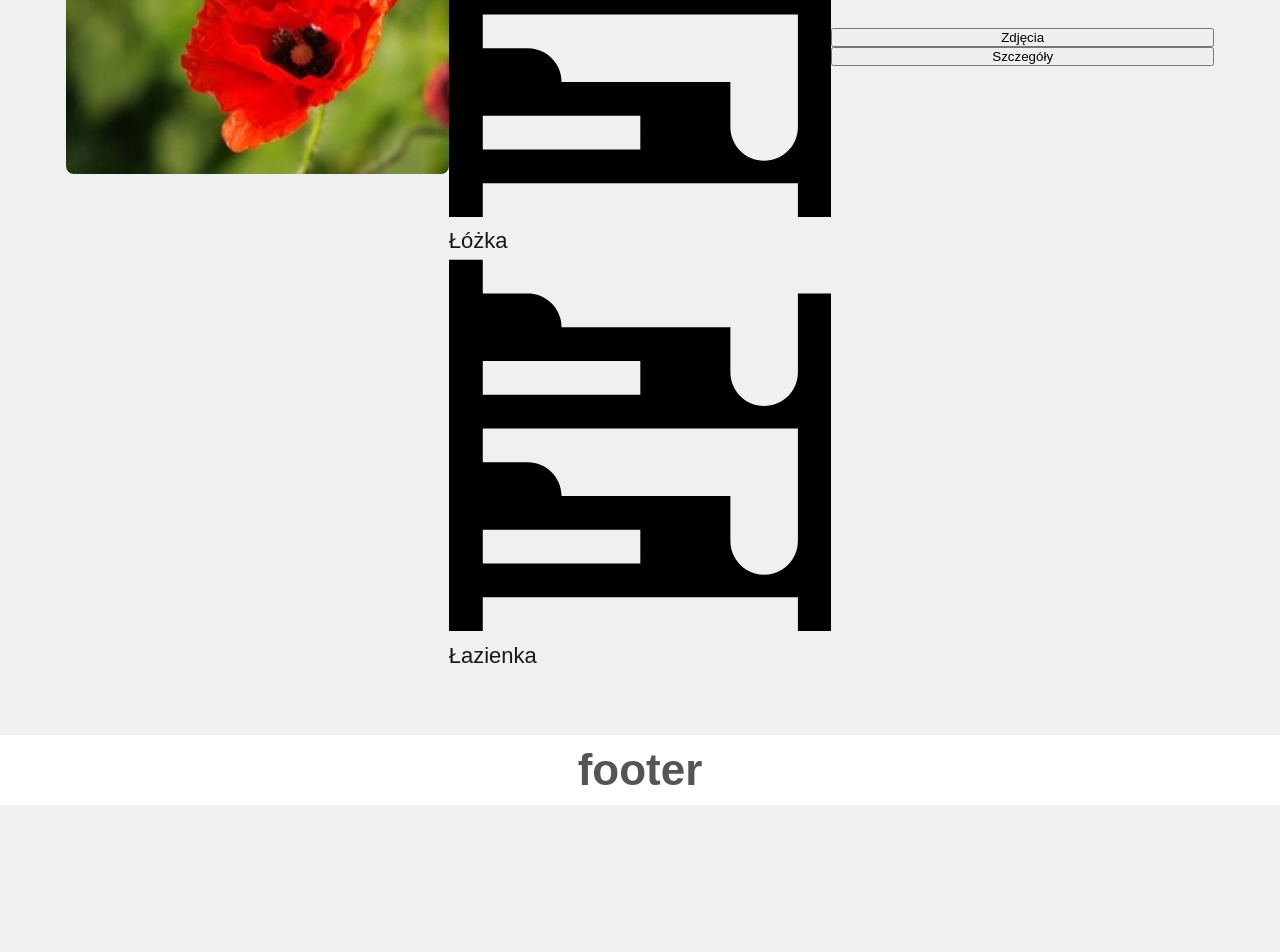
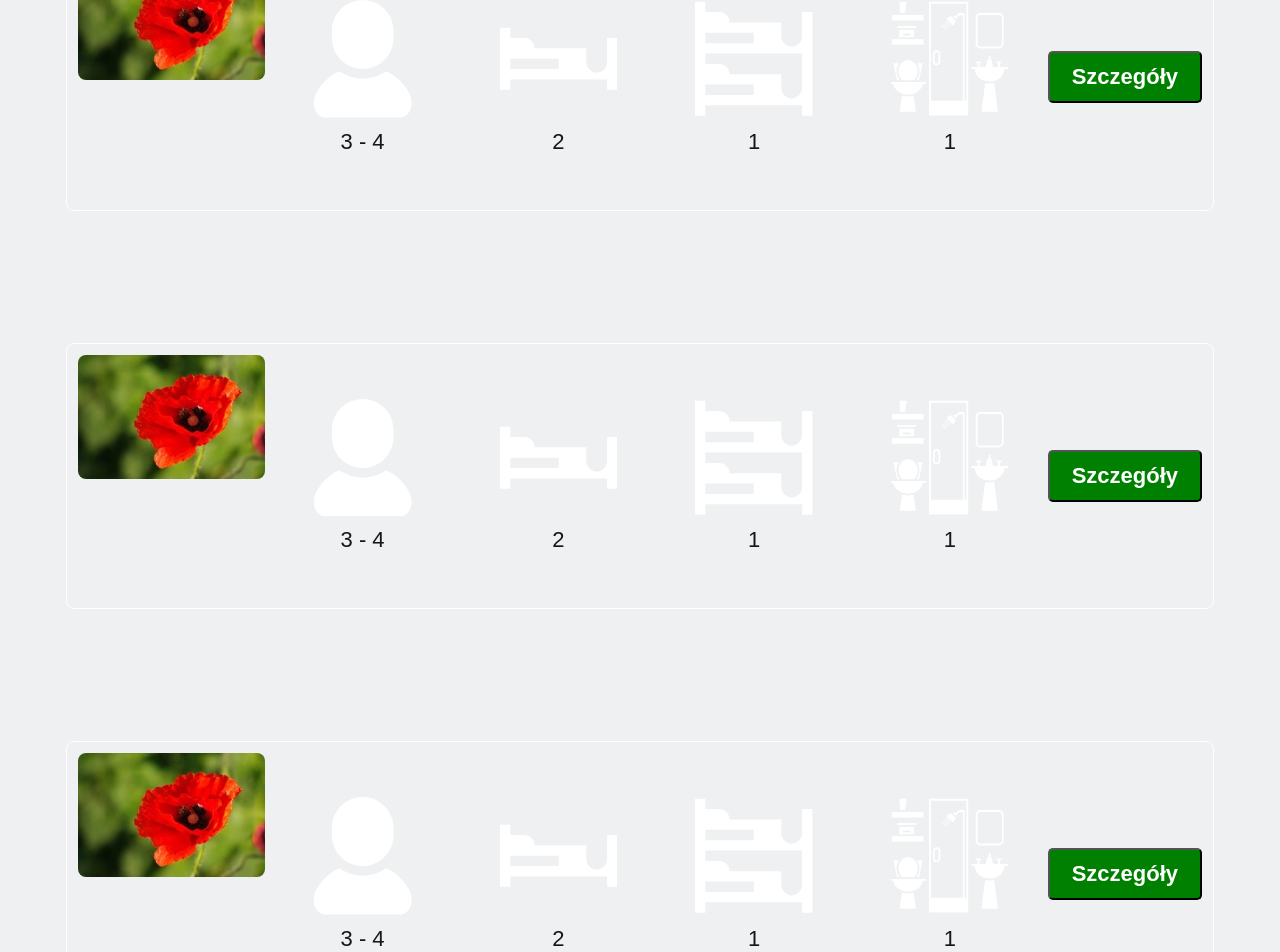
Before and after one commit to TDomagalski/nextjs-15-roomwork, a Next.js app: page /kwatery in a window 1280 px wide. Shown: the part 700-1652 px from the top of the page. Before the commit the page ends 1505 px from the top, so only its background shows below. Built offline with nearby package versions, Linux system fonts and the light colour scheme.

Commit message:
save, what done? idk

```diff
--- a/public/kwatery/room_equipment/RoomBathroomIcon.jsx
+++ b/public/kwatery/room_equipment/RoomBathroomIcon.jsx
@@ -1,30 +1,30 @@
 export default function RoomBathroomIcon() {
   return (
-    <svg fill="#000000" viewBox="0 0 545.062 545.062" xmlSpace="preserve">
+    <svg viewBox='0 0 545.062 545.062' xmlSpace='preserve'>
       <g>
         <g>
           <path
-            d="M37.294,294.047H15.3l0,0c-2.391,0-3.825,0.479-4.303,0.479l17.212,77.456c0.478,0,0.956,0,2.391,0h2.391h8.128
-			c-9.084-10.997-15.3-22.472-15.3-39.206C25.341,318.432,29.644,305.044,37.294,294.047z"
+            d='M37.294,294.047H15.3l0,0c-2.391,0-3.825,0.479-4.303,0.479l17.212,77.456c0.478,0,0.956,0,2.391,0h2.391h8.128
+			c-9.084-10.997-15.3-22.472-15.3-39.206C25.341,318.432,29.644,305.044,37.294,294.047z'
           />
           <path
-            d="M130.05,371.981L130.05,371.981l16.734-77.456c-0.479,0-1.435-0.479-4.303-0.479h-21.994
+            d='M130.05,371.981L130.05,371.981l16.734-77.456c-0.479,0-1.435-0.479-4.303-0.479h-21.994
 			c7.172,10.519,11.475,23.906,11.475,38.729c0,16.734-6.215,28.688-14.822,39.206h11.475
-			C129.572,371.981,129.572,371.981,130.05,371.981z"
+			C129.572,371.981,129.572,371.981,130.05,371.981z'
           />
           <path
-            d="M106.622,371.981c10.519-11.476,17.69-22.472,17.69-39.206c0-15.301-5.259-28.688-13.866-38.729
+            d='M106.622,371.981c10.519-11.476,17.69-22.472,17.69-39.206c0-15.301-5.259-28.688-13.866-38.729
 			c-2.869-3.347-6.693-6.693-10.041-8.606c-6.694-3.825-13.387-6.216-21.038-6.216c-7.65,0-14.822,2.391-21.037,6.216
-			c-3.347,2.391-6.694,5.26-10.041,8.606c-8.606,10.041-13.865,23.428-13.865,38.729c0,16.734,6.693,27.253,17.69,39.206H106.622z"
+			c-3.347,2.391-6.694,5.26-10.041,8.606c-8.606,10.041-13.865,23.428-13.865,38.729c0,16.734,6.693,27.253,17.69,39.206H106.622z'
           />
           <path
-            d="M479.082,384.412c-6.695,1.913-14.344,2.869-21.994,2.869c-6.693,0-13.389-0.956-20.082-2.391l-16.734,130.528
+            d='M479.082,384.412c-6.695,1.913-14.344,2.869-21.994,2.869c-6.693,0-13.389-0.956-20.082-2.391l-16.734,130.528
 			c0,1.912,1.912,3.347,4.303,3.347h67.416c2.391,0,3.826-1.912,3.826-3.825L479.082,384.412
-			C479.082,384.891,479.082,384.891,479.082,384.412z"
+			C479.082,384.891,479.082,384.891,479.082,384.412z'
           />
-          <path d="M491.99,527.85L491.99,527.85L491.99,527.85z" />
+          <path d='M491.99,527.85L491.99,527.85L491.99,527.85z' />
           <path
-            d="M540.281,311.26h-9.562h-24.863v-17.213h4.781c2.391,0,3.826-1.912,3.826-3.825v-0.478c0-2.391-1.912-3.825-3.826-3.825
+            d='M540.281,311.26h-9.562h-24.863v-17.213h4.781c2.391,0,3.826-1.912,3.826-3.825v-0.478c0-2.391-1.912-3.825-3.826-3.825
 			h-6.693h-1.434h-2.391h-1.436h-6.693c-2.391,0-3.824,1.912-3.824,3.825v0.478c0,2.391,1.912,3.825,3.824,3.825h4.781v17.213
 			h-22.949l-4.781-23.429c-0.957-4.781-1.912-10.519-7.172-10.519v-13.866c0-2.391-1.912-4.303-4.303-4.303
 			s-4.305,1.913-4.305,4.303v13.866c-5.258,0-7.648,4.303-9.084,10.519l-4.781,23.429h-28.688v-17.213h4.781
@@ -32,90 +32,90 @@ export default function RoomBathroomIcon() {
 			v0.478c0,2.391,1.912,3.825,3.826,3.825h4.303v17.213h-18.646h-7.172c-2.391,0-4.305,1.912-4.305,4.303s1.914,4.303,4.305,4.303
 			h3.346h4.303l0,0h4.305c1.434,24.863,19.602,46.379,44.943,54.984c7.172,2.391,15.777,3.825,24.385,3.825
 			c9.084,0,17.689-1.912,25.34-4.303c24.863-8.606,42.553-29.644,43.51-54.507h4.303l0,0h4.303h5.738
-			c2.391,0,4.303-1.912,4.303-4.303S542.672,311.26,540.281,311.26z"
+			c2.391,0,4.303-1.912,4.303-4.303S542.672,311.26,540.281,311.26z'
           />
           <path
-            d="M79.369,447.525c-10.041,0-19.603-1.913-28.209-4.781l-10.519,71.719c0,1.434,2.391,4.781,3.825,4.781h66.938
-			c1.913,0,3.825-2.869,3.825-5.26L104.709,443.7C97.06,446.091,88.453,447.525,79.369,447.525z"
+            d='M79.369,447.525c-10.041,0-19.603-1.913-28.209-4.781l-10.519,71.719c0,1.434,2.391,4.781,3.825,4.781h66.938
+			c1.913,0,3.825-2.869,3.825-5.26L104.709,443.7C97.06,446.091,88.453,447.525,79.369,447.525z'
           />
           <path
-            d="M153.478,389.193h3.825h2.391c2.391,0,4.303-1.912,4.303-4.303s-1.913-4.303-4.303-4.303h-1.435h-4.303l0,0h-4.303
+            d='M153.478,389.193h3.825h2.391c2.391,0,4.303-1.912,4.303-4.303s-1.913-4.303-4.303-4.303h-1.435h-4.303l0,0h-4.303
 			h-21.516h-2.391h-15.778h-2.391H97.538H58.81H48.769h-1.435H32.513l0,0h-2.391c0,0-0.478,0-0.957,0H8.128H3.825l0,0
 			c-2.391,0-3.347,1.434-3.825,3.347c0,0.478,0,0.478,0,0.956c0,0.956,0.478,1.435,0.957,2.391c0,1.435,1.434,2.391,2.869,2.391
 			h0.956h4.781c3.825,17.69,16.734,32.513,34.425,41.119c1.434,0.956,2.869,1.434,4.303,2.391c1.435,0.478,2.391,0.956,3.825,1.434
 			c8.128,2.869,17.212,4.781,26.775,4.781c8.606,0,17.212-1.434,24.863-3.824c1.434-0.479,2.391-0.957,3.825-1.435
 			c1.913-0.479,2.869-1.435,4.303-1.913c18.647-8.605,32.513-23.906,36.337-42.553C148.219,389.193,153.478,389.193,153.478,389.193
-			z"
+			z'
           />
           <path
-            d="M257.231,87.975l30.122,30.122c3.824-3.825,11.953-16.256,13.387-20.559l-22.949-22.95
-			C274.443,75.544,261.056,84.15,257.231,87.975z"
+            d='M257.231,87.975l30.122,30.122c3.824-3.825,11.953-16.256,13.387-20.559l-22.949-22.95
+			C274.443,75.544,261.056,84.15,257.231,87.975z'
           />
           <path
-            d="M257.709,105.666c0.478,0,1.435,0,1.913-0.956l2.869-2.869c0.478-0.479,0.478-0.479,0.478-0.957
+            d='M257.709,105.666c0.478,0,1.435,0,1.913-0.956l2.869-2.869c0.478-0.479,0.478-0.479,0.478-0.957
 			c0.478-0.956,0.478-1.913-0.478-2.391c-0.956-0.956-1.913-0.956-2.391-0.478c-0.478,0-0.478,0-0.956,0.478l-2.869,2.869
-			c-0.956,0.957-0.956,2.391,0,2.869C256.753,105.666,257.231,105.666,257.709,105.666z"
+			c-0.956,0.957-0.956,2.391,0,2.869C256.753,105.666,257.231,105.666,257.709,105.666z'
           />
           <path
-            d="M248.147,115.228c0.478,0,1.435,0,1.913-0.956l2.869-2.869c0.956-0.957,0.956-2.391,0-2.869
+            d='M248.147,115.228c0.478,0,1.435,0,1.913-0.956l2.869-2.869c0.956-0.957,0.956-2.391,0-2.869
 			c-0.956-0.956-2.391-0.956-2.869,0l-2.869,2.869c-0.957,0.956-0.957,2.391,0,2.869
-			C247.191,115.228,247.669,115.228,248.147,115.228z"
+			C247.191,115.228,247.669,115.228,248.147,115.228z'
           />
           <path
-            d="M243.366,117.619c-0.956-0.956-2.391-0.956-2.869,0l-3.347,3.347c-0.956,0.956-0.956,2.391,0,2.869
+            d='M243.366,117.619c-0.956-0.956-2.391-0.956-2.869,0l-3.347,3.347c-0.956,0.956-0.956,2.391,0,2.869
 			c0.479,0.478,0.957,0.956,1.913,0.956c0.957,0,1.435,0,1.913-0.956l2.869-2.869C244.322,120.487,244.322,118.575,243.366,117.619z
-			"
+			'
           />
           <path
-            d="M262.491,111.403c0.478,0.478,0.956,0.956,1.913,0.956c0.956,0,1.434,0,1.913-0.956l2.869-2.869c0,0,0-0.478,0.478-0.956
+            d='M262.491,111.403c0.478,0.478,0.956,0.956,1.913,0.956c0.956,0,1.434,0,1.913-0.956l2.869-2.869c0,0,0-0.478,0.478-0.956
 			c0.478-0.956,0.478-1.913-0.478-2.391c-0.957-0.956-1.913-0.956-2.391-0.478c-0.478,0-0.478,0-0.957,0.478l-3.347,2.869
-			C261.535,109.013,261.535,110.925,262.491,111.403z"
+			C261.535,109.013,261.535,110.925,262.491,111.403z'
           />
           <path
-            d="M256.275,114.75l-3.347,2.869c-0.956,0.957-0.956,2.391,0,2.869c0.478,0.479,0.956,0.957,1.913,0.957
-			c0.956,0,1.434,0,1.913-0.957l2.869-2.869c0.956-0.956,0.956-2.391,0-2.869C258.666,113.794,256.753,113.794,256.275,114.75z"
+            d='M256.275,114.75l-3.347,2.869c-0.956,0.957-0.956,2.391,0,2.869c0.478,0.479,0.956,0.957,1.913,0.957
+			c0.956,0,1.434,0,1.913-0.957l2.869-2.869c0.956-0.956,0.956-2.391,0-2.869C258.666,113.794,256.753,113.794,256.275,114.75z'
           />
           <path
-            d="M249.582,124.312c-0.957-0.956-2.391-0.956-2.869,0l-3.347,2.869c-0.956,0.957-0.956,2.391,0,2.869
+            d='M249.582,124.312c-0.957-0.956-2.391-0.956-2.869,0l-3.347,2.869c-0.956,0.957-0.956,2.391,0,2.869
 			c0.478,0.479,0.956,0.957,1.913,0.957c0.956,0,1.434,0,1.913-0.957l2.869-2.869C250.538,126.225,250.538,124.791,249.582,124.312z
-			"
+			'
           />
           <path
-            d="M273.009,111.403c-0.478,0-0.478,0-0.956,0.478l-2.869,2.869c-0.957,0.956-0.957,2.391,0,2.869
+            d='M273.009,111.403c-0.478,0-0.478,0-0.956,0.478l-2.869,2.869c-0.957,0.956-0.957,2.391,0,2.869
 			c0.478,0.478,0.956,0.957,1.913,0.957c0.956,0,1.434,0,1.912-0.957l2.87-2.869c0.477-0.478,0.477-0.478,0.477-0.956
-			c0.479-0.957,0.479-1.913-0.477-2.391C274.922,110.925,273.965,110.925,273.009,111.403z"
+			c0.479-0.957,0.479-1.913-0.477-2.391C274.922,110.925,273.965,110.925,273.009,111.403z'
           />
           <path
-            d="M262.491,120.966l-2.869,3.347c-0.957,0.956-0.957,2.391,0,2.869c0.478,0.478,0.956,0.957,1.913,0.957
-			c0.956,0,1.434,0,1.912-0.957l2.869-2.869c0.956-0.956,0.956-2.391,0-2.869C264.881,120.487,263.447,120.487,262.491,120.966z"
+            d='M262.491,120.966l-2.869,3.347c-0.957,0.956-0.957,2.391,0,2.869c0.478,0.478,0.956,0.957,1.913,0.957
+			c0.956,0,1.434,0,1.912-0.957l2.869-2.869c0.956-0.956,0.956-2.391,0-2.869C264.881,120.487,263.447,120.487,262.491,120.966z'
           />
           <path
-            d="M252.928,130.528l-2.869,3.347c-0.957,0.956-0.957,2.391,0,2.869c0.478,0.478,0.956,0.957,1.913,0.957
-			c0.956,0,1.434,0,1.912-0.957l2.869-2.869c0.956-0.956,0.956-2.391,0-2.869C255.319,129.572,253.884,129.572,252.928,130.528z"
+            d='M252.928,130.528l-2.869,3.347c-0.957,0.956-0.957,2.391,0,2.869c0.478,0.478,0.956,0.957,1.913,0.957
+			c0.956,0,1.434,0,1.912-0.957l2.869-2.869c0.956-0.956,0.956-2.391,0-2.869C255.319,129.572,253.884,129.572,252.928,130.528z'
           />
           <path
-            d="M393.02,82.237v4.303v116.663c0,11.953,9.562,21.516,21.516,21.516h82.236h4.303c11.953,0,21.516-9.562,21.516-21.516
+            d='M393.02,82.237v4.303v116.663c0,11.953,9.562,21.516,21.516,21.516h82.236h4.303c11.953,0,21.516-9.562,21.516-21.516
 			V82.237c0-11.953-9.562-21.516-21.516-21.516h-86.062C402.582,60.722,393.02,70.284,393.02,82.237z M501.553,69.328
 			c7.172,0,12.91,5.737,12.91,12.909v4.303v116.663c0,7.172-5.738,12.909-12.91,12.909h-86.541c-7.172,0-12.908-5.737-12.908-12.909
-			V82.237c0-7.172,5.736-12.909,12.908-12.909h82.238H501.553z"
+			V82.237c0-7.172,5.736-12.909,12.908-12.909h82.238H501.553z'
           />
           <path
-            d="M176.906,467.128v69.328h155.869h8.605h8.607h8.605V8.606H176.906V467.128L176.906,467.128z M185.513,17.212h164.476
+            d='M176.906,467.128v69.328h155.869h8.605h8.607h8.605V8.606H176.906V467.128L176.906,467.128z M185.513,17.212h164.476
 			v449.916h-8.607V65.025c0-2.391-1.912-4.303-4.303-4.303h-21.037c-1.436,0-2.391,0.479-2.869,1.435l-13.387,12.431
 			c-4.305-2.869-10.041-1.434-13.389,0l15.779,15.778c0.955-2.391,1.434-4.781,1.912-6.694l14.344-13.388h15.299v397.8H185.513
-			V17.212z"
+			V17.212z'
           />
           <path
-            d="M213.722,233.803h-4.303c-8.128,0-15.3,6.694-15.3,15.3v38.728c0,8.128,6.694,15.3,15.3,15.3h4.303
+            d='M213.722,233.803h-4.303c-8.128,0-15.3,6.694-15.3,15.3v38.728c0,8.128,6.694,15.3,15.3,15.3h4.303
 			c8.128,0,15.3-6.693,15.3-15.3v-39.206C229.022,240.497,221.85,233.803,213.722,233.803z M220.416,287.831
 			c0,3.347-2.869,6.694-6.693,6.694h-4.303c-3.347,0-6.694-2.869-6.694-6.694v-39.206c0-3.347,2.869-6.694,6.694-6.694h4.303
-			c3.347,0,6.693,2.869,6.693,6.694V287.831z"
+			c3.347,0,6.693,2.869,6.693,6.694V287.831z'
           />
-          <rect x="3.825" y="181.688" width="147.262" height="25.819" />
-          <rect x="3.825" y="69.328" width="147.262" height="25.819" />
-          <polygon points="65.025,60.722 73.153,8.606 38.728,8.606 43.509,60.722 		" />
-          <path d="M107.578,173.081v-34.425h-68.85v34.425H107.578z M55.941,155.869h34.425v8.606H55.941V155.869z" />
-          <rect x="29.644" y="120.966" width="86.541" height="8.606" />
+          <rect x='3.825' y='181.688' width='147.262' height='25.819' />
+          <rect x='3.825' y='69.328' width='147.262' height='25.819' />
+          <polygon points='65.025,60.722 73.153,8.606 38.728,8.606 43.509,60.722 		' />
+          <path d='M107.578,173.081v-34.425h-68.85v34.425H107.578z M55.941,155.869h34.425v8.606H55.941V155.869z' />
+          <rect x='29.644' y='120.966' width='86.541' height='8.606' />
         </g>
       </g>
     </svg>
--- a/public/kwatery/room_equipment/RoomBedIcon.jsx
+++ b/public/kwatery/room_equipment/RoomBedIcon.jsx
@@ -1,6 +1,6 @@
 export default function RoomBedIcon() {
   return (
-    <svg fill='#000000' viewBox='0 0 512 512' xmlSpace='preserve'>
+    <svg viewBox='0 0 512 512' xmlSpace='preserve'>
       <g>
         <g>
           <path
--- a/public/kwatery/room_equipment/RoomDoubleBedIcon.jsx
+++ b/public/kwatery/room_equipment/RoomDoubleBedIcon.jsx
@@ -1,14 +1,14 @@
 export default function RoomDoubleBedIcon() {
   return (
-    <svg fill="#000000" viewBox="0 0 512 512" xmlSpace="preserve">
+    <svg viewBox='0 0 512 512' xmlSpace='preserve'>
       <g>
         <g>
           <path
-            d="M466.824,52.706v105.412c0,24.949-20.227,45.176-45.176,45.176c-24.949,0-45.177-20.227-45.177-45.176V97.882H150.588
+            d='M466.824,52.706v105.412c0,24.949-20.227,45.176-45.176,45.176c-24.949,0-45.177-20.227-45.177-45.176V97.882H150.588
 			c0-24.949-20.227-45.175-45.177-45.175H45.176V7.529H0v496.941h45.176v-45.176h421.647v45.176H512V52.706H466.824z
 			 M45.176,143.059H256v45.176H45.176V143.059z M256,414.118H45.176v-45.177H256V414.118z M466.824,384
 			c0,24.949-20.227,45.176-45.176,45.176c-24.949,0-45.177-20.227-45.177-45.176v-60.235H150.588
-			c0-24.949-20.227-45.175-45.177-45.175H45.176v-0.002v-45.177h421.647V384z"
+			c0-24.949-20.227-45.175-45.177-45.175H45.176v-0.002v-45.177h421.647V384z'
           />
         </g>
       </g>
--- a/public/kwatery/room_equipment/WiFiIcon.jsx
+++ b/public/kwatery/room_equipment/WiFiIcon.jsx
@@ -1,9 +1,9 @@
 export default function WiFiIcon() {
   return (
-    <svg viewBox="0 0 20 20" fill="none">
+    <svg viewBox='0 0 20 20' fill='none'>
       <path
-        d="M8.763 13.58a1.75 1.75 0 1 1 2.473 2.477 1.75 1.75 0 0 1-2.473-2.478v.001zM3.4 10.825c3.64-3.64 9.56-3.64 13.2 0l-1.65 1.65a7.007 7.007 0 0 0-9.9 0l-1.65-1.65zm-3.3-3.3c5.46-5.459 14.34-5.459 19.8 0l-1.65 1.65c-4.55-4.55-11.95-4.55-16.5 0L.1 7.526v-.001z"
-        fill="#000000"
+        d='M8.763 13.58a1.75 1.75 0 1 1 2.473 2.477 1.75 1.75 0 0 1-2.473-2.478v.001zM3.4 10.825c3.64-3.64 9.56-3.64 13.2 0l-1.65 1.65a7.007 7.007 0 0 0-9.9 0l-1.65-1.65zm-3.3-3.3c5.46-5.459 14.34-5.459 19.8 0l-1.65 1.65c-4.55-4.55-11.95-4.55-16.5 0L.1 7.526v-.001z'
+        fill='#000000'
       />
     </svg>
   );
--- a/src/app/globals.scss
+++ b/src/app/globals.scss
@@ -41,7 +41,7 @@ body {
   main {
     display: flex;
     flex-direction: column;
-    justify-content: center;
+    justify-content: flex-start;
     flex: 1;
   }
 
@@ -73,21 +73,36 @@ a {
 }
 
 .container {
-  padding: 10px 20px;
+  padding: 1rem 2rem;
 }
 
-.contactButton {
-  margin: 1rem 0;
+.contactButton,
+.infoButton {
+  font-size: 1rem;
+  // margin: 1rem 0;
   display: block;
-  padding: 10px 20px;
-  background-color: #0070f3;
+  padding: 0.5rem 1rem;
   color: variables.$color-white;
   border-radius: 5px;
   text-decoration: none;
   font-weight: bold;
+  letter-spacing: 2;
   transition: 0.3s;
+  cursor: pointer;
+}
+
+.contactButton {
+  background-color: #0070f3;
 
   &:hover {
     background-color: #0056b3;
   }
 }
+
+.infoButton {
+  background-color: green;
+
+  &:hover {
+    background-color: rgb(82, 165, 82);
+  }
+}
--- a/src/app/kwatery/page.jsx
+++ b/src/app/kwatery/page.jsx
@@ -1,6 +1,9 @@
 import Image from 'next/image';
 
-import RoomBedIcon from '../../../public/kwatery/room_equipment/RoomDoubleBedIcon';
+import RoomPersonIcon from '../../../public/kwatery/room_equipment/RoomPersonIcon';
+import RoomBedIcon from '../../../public/kwatery/room_equipment/RoomBedIcon';
+import RoomDoubleBedIcon from '../../../public/kwatery/room_equipment/RoomDoubleBedIcon';
+import RoomBathroomIcon from '../../../public/kwatery/room_equipment/RoomBathroomIcon';
 
 import '../globals.scss';
 import styles from './rooms.module.scss';
@@ -10,6 +13,16 @@ export default function Rooms() {
   return (
     <>
       <section className={styles.row}>
+        <div className={styles.column}>
+          <Image alt='Image' src='/global/img.webp' width={1072} height={712} />
+        </div>
+        <div className={styles.column}>
+          <h2>Kwatery</h2>
+          <p>Oto nasze kwatery pracownicze wraz ze szczegółami</p>
+        </div>
+      </section>
+
+      <section className={`${styles.row} ${styles.row_room}`}>
         <div className={`${styles.column} ${styles.column_cover}`}>
           <Image
             alt='Image'
@@ -20,29 +33,95 @@ export default function Rooms() {
         </div>
         <div className={`${styles.column} ${styles.column_info}`}>
           <div className={styles.info}>
-            <RoomBedIcon />
-            <span>Łóżka</span>
+            <RoomPersonIcon />
+            <span>3 - 4</span>
           </div>
           <div className={styles.info}>
             <RoomBedIcon />
-            <span>Łóżka</span>
+            <span>2</span>
+          </div>
+          <div className={styles.info}>
+            <RoomDoubleBedIcon />
+            <span>1</span>
+          </div>
+          <div className={styles.info}>
+            <RoomBathroomIcon />
+            <span>1</span>
+          </div>
+        </div>
+        <div className={styles.column_more_info}>
+          <button className='infoButton'>
+            <span>Szczegóły</span>
+          </button>
+        </div>
+      </section>
+
+      <section className={`${styles.row} ${styles.row_room}`}>
+        <div className={`${styles.column} ${styles.column_cover}`}>
+          <Image
+            alt='Image'
+            src='/kwatery/img-mini.webp'
+            width={268}
+            height={178}
+          />
+        </div>
+        <div className={`${styles.column} ${styles.column_info}`}>
+          <div className={styles.info}>
+            <RoomPersonIcon />
+            <span>3 - 4</span>
           </div>
           <div className={styles.info}>
             <RoomBedIcon />
-            <span>Łazienka</span>
+            <span>2</span>
+          </div>
+          <div className={styles.info}>
+            <RoomDoubleBedIcon />
+            <span>1</span>
+          </div>
+          <div className={styles.info}>
+            <RoomBathroomIcon />
+            <span>1</span>
           </div>
         </div>
-        <Link
-          className={`${styles.column} ${styles.column_btns}`}
-          href='/kwatery/parter-1'
-        >
-          <button className={styles.btn_info}>
-            <span>Zdjęcia</span>
-          </button>
-          <button className={styles.btn_info}>
+        <div className={styles.column_more_info}>
+          <button className='infoButton'>
             <span>Szczegóły</span>
           </button>
-        </Link>
+        </div>
+      </section>
+
+      <section className={`${styles.row} ${styles.row_room}`}>
+        <div className={`${styles.column} ${styles.column_cover}`}>
+          <Image
+            alt='Image'
+            src='/kwatery/img-mini.webp'
+            width={268}
+            height={178}
+          />
+        </div>
+        <div className={`${styles.column} ${styles.column_info}`}>
+          <div className={styles.info}>
+            <RoomPersonIcon />
+            <span>3 - 4</span>
+          </div>
+          <div className={styles.info}>
+            <RoomBedIcon />
+            <span>2</span>
+          </div>
+          <div className={styles.info}>
+            <RoomDoubleBedIcon />
+            <span>1</span>
+          </div>
+          <div className={styles.info}>
+            <RoomBathroomIcon />
+            <span>1</span>
+          </div>
+        </div>
+        <div className={styles.column_more_info}>
+          <button className='infoButton'>
+            <span>Szczegóły</span>
+          </button>
+        </div>
       </section>
     </>
   );
--- a/src/app/kwatery/rooms.module.scss
+++ b/src/app/kwatery/rooms.module.scss
@@ -1,7 +1,15 @@
+@use '../variables';
+
 section.row {
   display: flex;
   flex-direction: column;
   margin: 3rem 1rem;
+
+  + section.row_room {
+    padding: 0.5rem;
+    border: 1px solid white;
+    border-radius: 8px;
+  }
 
   .column {
     flex-basis: 100%;
@@ -11,11 +19,59 @@ section.row {
       height: auto;
       border-radius: 8px;
     }
+
+    h2 {
+      margin: 1rem 0;
+      font-size: 1.8rem;
+    }
+
+    p {
+      margin-bottom: 1rem;
+      font-size: 1rem;
+      line-height: 1.6;
+
+      a {
+        color: #0070f3;
+        text-decoration: none;
+      }
+    }
+  }
+
+  .column_cover {
+    flex-basis: 100%;
+  }
+
+  .column_info {
+    display: flex;
+    justify-content: space-around;
+    align-items: center;
+    margin: 2rem 0;
+
+    > div {
+      flex-basis: 15%;
+      display: flex;
+      flex-direction: column;
+      align-items: center;
+
+      svg {
+        fill: #fff;
+      }
+
+      span {
+        margin-top: 0.5rem;
+      }
+    }
+  }
+
+  .column_more_info {
+    display: flex;
+    justify-content: center;
+    align-items: center;
   }
 }
 
 // RWD dla dużych ekranów
-@media (min-width: 768px) {
+@media (min-width: variables.$breakpoint-medium) {
   section.row {
     flex-direction: row;
     flex-wrap: nowrap;
@@ -26,11 +82,12 @@ section.row {
       margin: 3rem;
     }
 
-    .column {
-      flex-basis: 48%;
-      display: flex;
-      flex-direction: column;
-      justify-content: center;
+    .column_cover {
+      flex-basis: auto;
+
+      img {
+        width: 100%;
+      }
     }
   }
 }
```
Also changed, not shown: public/kwatery/room_equipment/RoomPersonIcon.jsx (+7 -7 lines).
